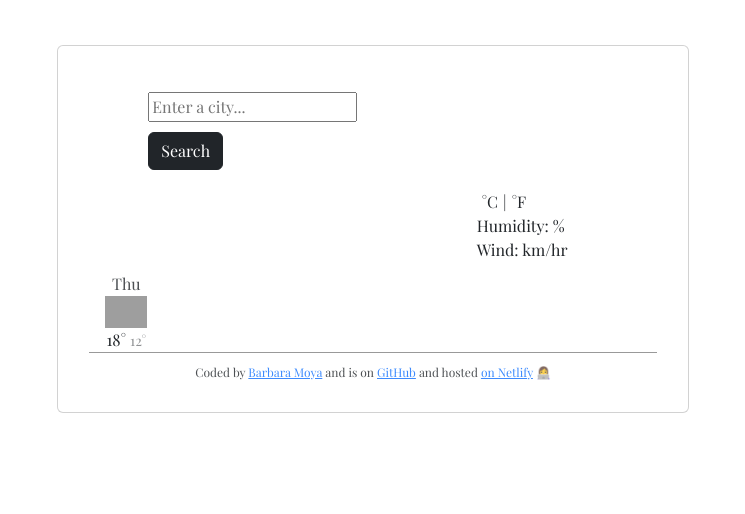
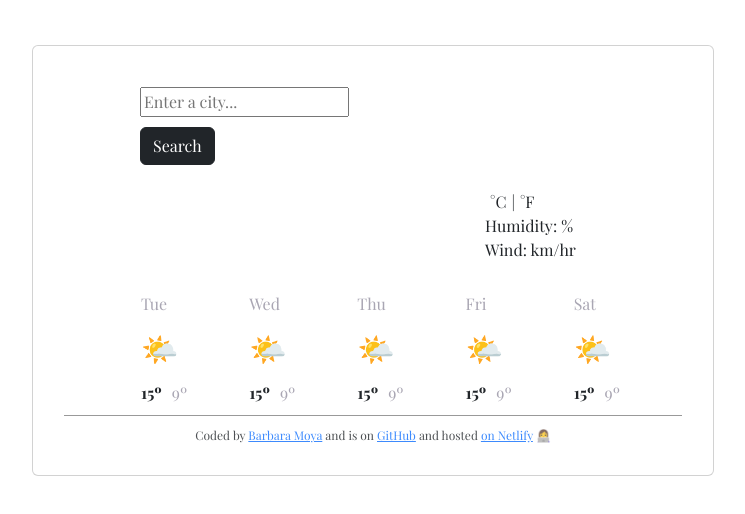
Before and after one commit to barbsuk20/vanilla-weather-app-2, a plain HTML site: page index.html in a window 1280 px wide. Shown: the whole page, without its empty margins (267-1012 px from the left). Drawn offline with nearby package versions, Linux system fonts and the light colour scheme; no server answers; grey boxes are pictures that could not be loaded; a web font is replaced by a local one.

Commit message:
changes in HTML/CSS & JS
updated files, adding forecast using JS Templates, changes in CSS

```diff
--- a/index.html
+++ b/index.html
@@ -26,9 +26,9 @@
           <div class="name">
             <header>
               <h1 id="city"></h1>
-              <div id="current-time"></div>
             </header>
             <h5 id="country"></h5>
+            <div id="current-time"></div>
             <form class="search-form" id="search-form">
               <input
                 type="search"
@@ -56,22 +56,7 @@
             </div>
           </div>
         </div>
-        <div class="weather-forcast">
-          <div class="row">
-            <div class="col-2">
-              <div class="weather-forcast-date">Thu</div>
-              <img
-                src="http://shecodes-assets.s3.amazonaws.com/api/weather/icons/broken-clouds-day.png"
-                alt=""
-                width="42"
-              />
-              <div class="forcast-temp">
-                <span class="max-temp">18°</span>
-                <span class="min-temp">12°</span>
-              </div>
-            </div>
-          </div>
-        </div>
+        <div class="weather-forecast" id="forecast"></div>
         <footer>
           Coded by <a href="https://github.com/barbsuk20">Barbara Moya</a> and
           is on
--- a/src/index.js
+++ b/src/index.js
@@ -58,3 +58,31 @@ let searchElement = document.querySelector("#search-form");
 searchElement.addEventListener("submit", searchSumit);
 
 searchCity("London");
+
+function displayForecast() {
+  let days = ["Tue", "Wed", "Thu", "Fri", "Sat"];
+  let forecastHtml = "";
+
+  days.forEach(function (day) {
+    forecastHtml =
+      forecastHtml +
+      `<div id="weather-forecast">
+      <div class="row">
+        <div class="col-2">
+          <div class="weather-forecast-date">${day}</div>
+          <div class="weather-forecast-icon">🌤️</div>
+          <div class="weather-forecast-temperatures">
+            <div class="max-temp">
+              <strong>15º</strong>
+            </div>
+            <div class="min-temp">9º</div>
+          </div>
+       </div>
+      </div>
+    </div>`;
+  });
+
+  let forecastElement = document.querySelector("#forecast");
+  forecastElement.innerHTML = forecastHtml;
+}
+displayForecast();
--- a/src/style.css
+++ b/src/style.css
@@ -3,7 +3,7 @@ body {
 }
 #container {
   display: flex;
-  max-width: 600px;
+  max-width: 650px;
   margin: 45px auto;
   padding: 15px;
   box-sizing: unset;
@@ -21,7 +21,7 @@ h1 {
 h5 {
   font-style: italic;
   font-size: 15px;
-  margin-bottom: 15px;
+  margin: 10px 0;
 }
 
 .weather-data {
@@ -60,19 +60,37 @@ h5 {
   transition: all 200ms ease-in-out;
 }
 
-.weather-forcast {
+.weather-forecast {
+  margin: 20px 0 0 25px;
+  display: flex;
+  justify-content: space-evenly;
+}
+
+.weather-forecast-date {
+  text-align: center;
+  color: rgba(39, 33, 66, 0.4);
+  font-size: 16px;
+  margin-bottom: 10px;
+  display: flex;
+  justify-content: space-evenly;
+}
+.weather-forecast-temperatures {
+  text-align: center;
+  margin: 10px 0;
+  display: flex;
+  justify-content: space-evenly;
+}
+
+.weather-forecast-icon {
+  display: flex;
+  justify-content: space-evenly;
+  font-size: 30px;
   text-align: center;
 }
-.weather-forcast-date {
-  opacity: 0.8;
-}
 
-.max-temp {
-  font-size: 16px;
-}
 .min-temp {
-  opacity: 0.5;
-  font-size: 14px;
+  padding: 0 10px;
+  color: rgba(39, 33, 66, 0.4);
 }
 
 footer {
```
